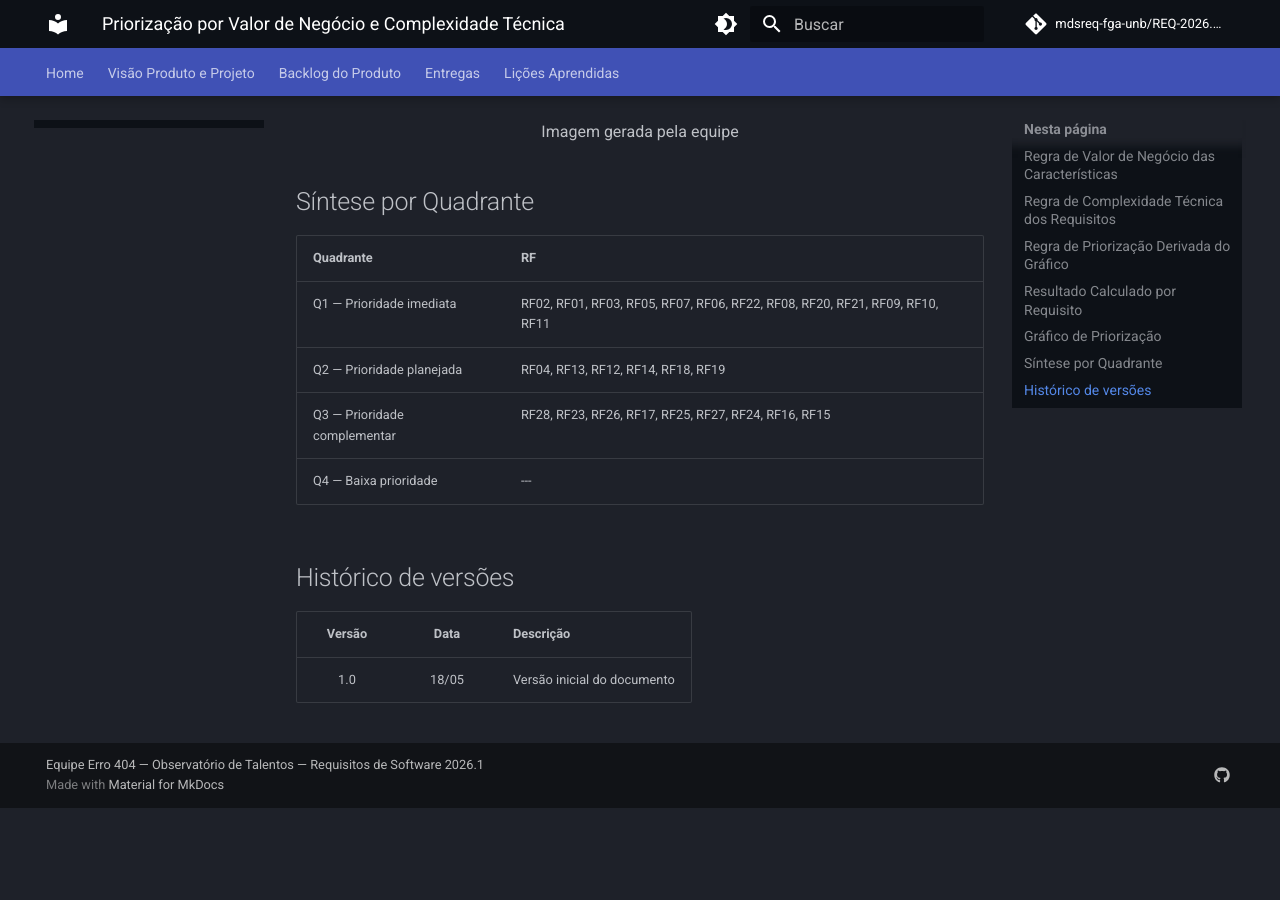
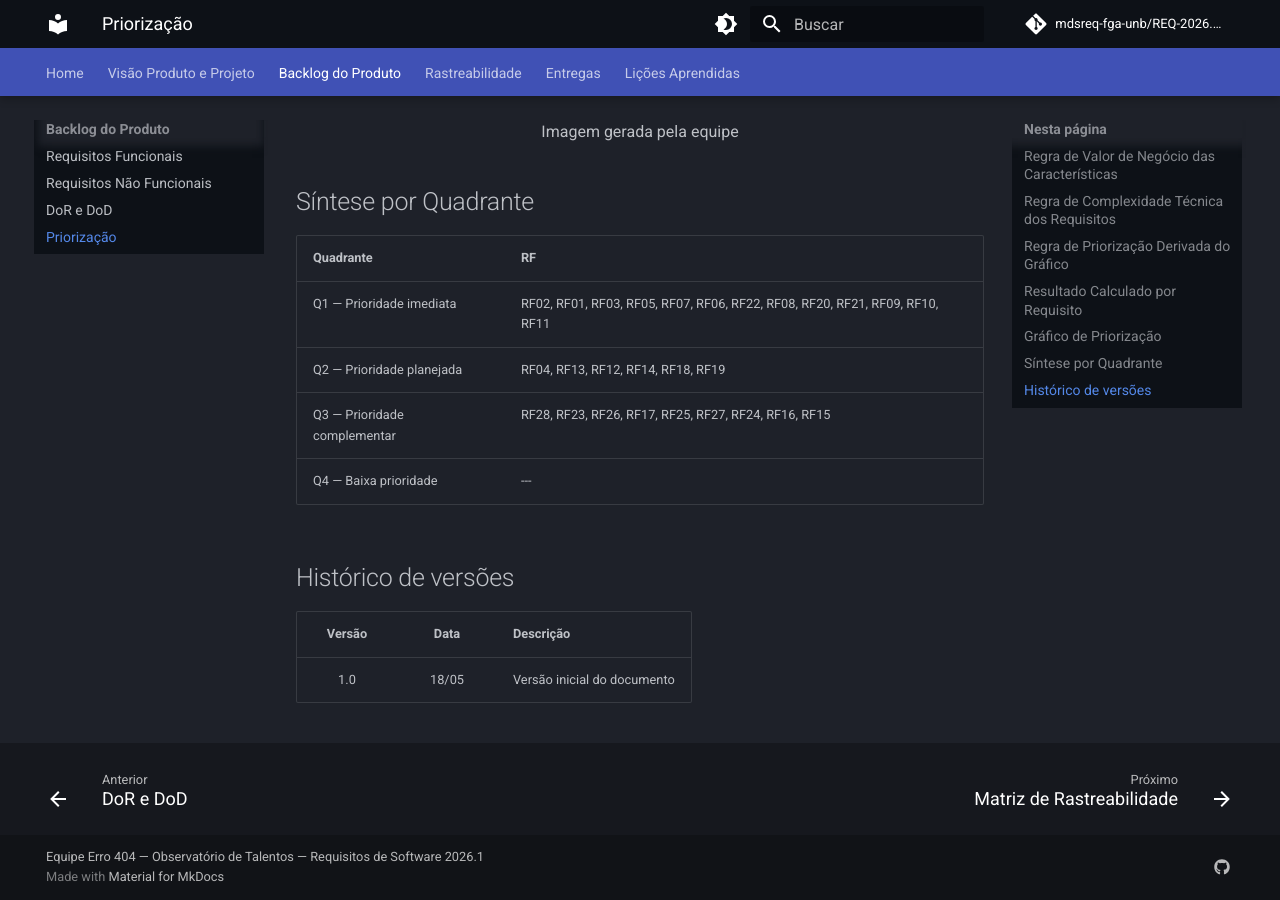
Before and after one commit to mdsreq-fga-unb/REQ-2026.1-T02-ObservatorioJovensTalentos, an MkDocs documentation site: the page built from docs/backlog-produto/priorizacao.md, in a window 1280 px wide and 900 px high, scrolled down 7784 px. Built offline with MkDocs 1.6.1 and Material for MkDocs 9.7.7, drawn with Linux system fonts in a browser that asks for light colours; comment, search, counter and statistics services are not loaded; before the commit the page ends 8592 px from its top, so only the background shows below that; some of the changed lines change nothing that is shown.

Commit message:
Ajuste de rotas

```diff
--- a/mkdocs.yml
+++ b/mkdocs.yml
@@ -91,13 +91,11 @@ nav:
   - Backlog do Produto:
     - Requisitos Funcionais: backlog-produto/requisitos-funcionais.md
     - Requisitos Não Funcionais: backlog-produto/requisitos-nao-funcionais.md
-    #- Histórias de Usuário: backlog-produto/historias-usuario.md
     - DoR e DoD: backlog-produto/dor-dod.md
-    #- Priorização: backlog-produto/priorizacao.md
+    - Priorização: backlog-produto/priorizacao.md
 
-  #- Iterações:
-    #- Iteração 1: iteracoes/iteracao-1.md
-    #- Iteração 2: iteracoes/iteracao-2.md
+  - Rastreabilidade:
+    - Matriz de Rastreabilidade: rastreabilidade/matriz-rastrea.md
 
   - Entregas:
     - Unidade 1: entregas/unidade-1.md
```
